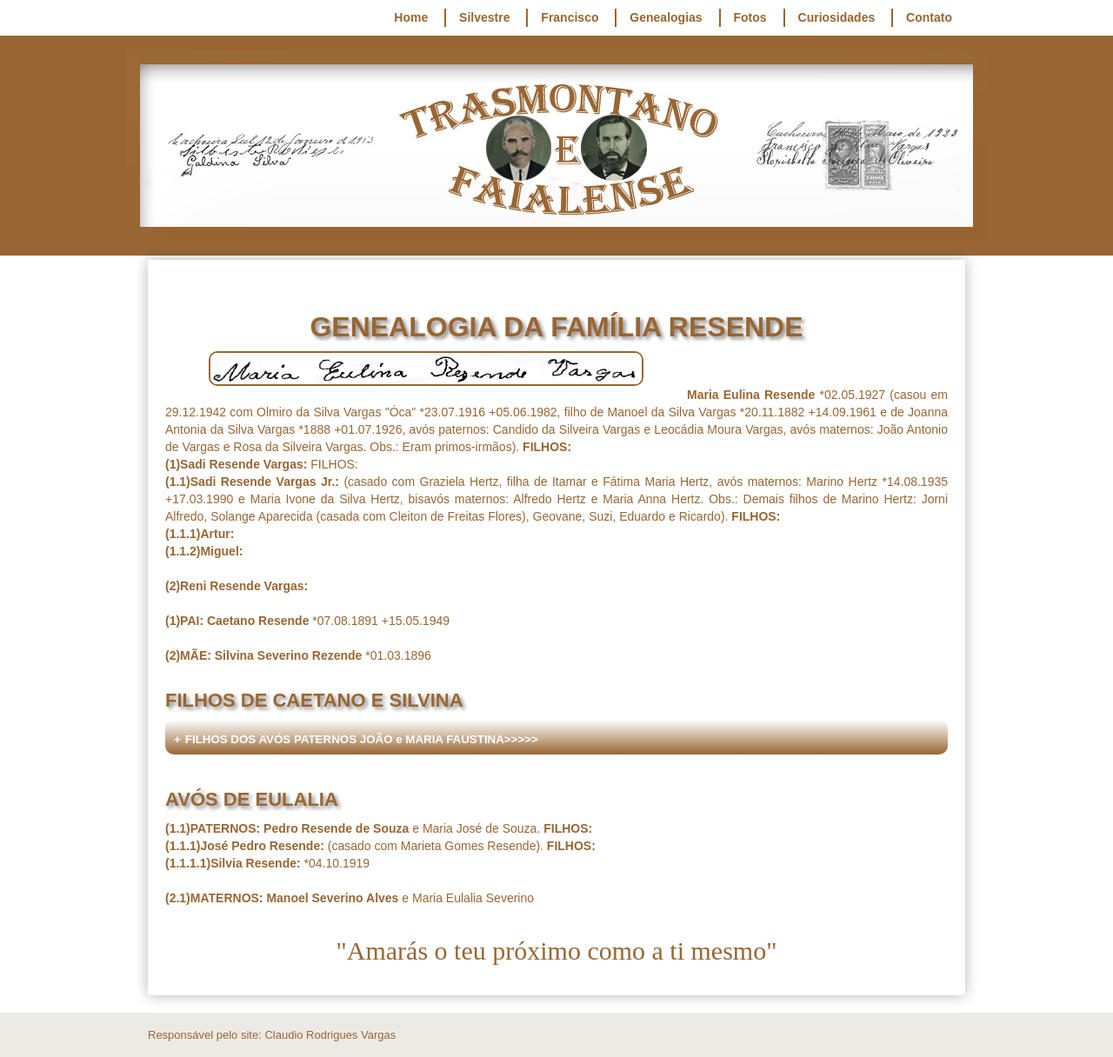
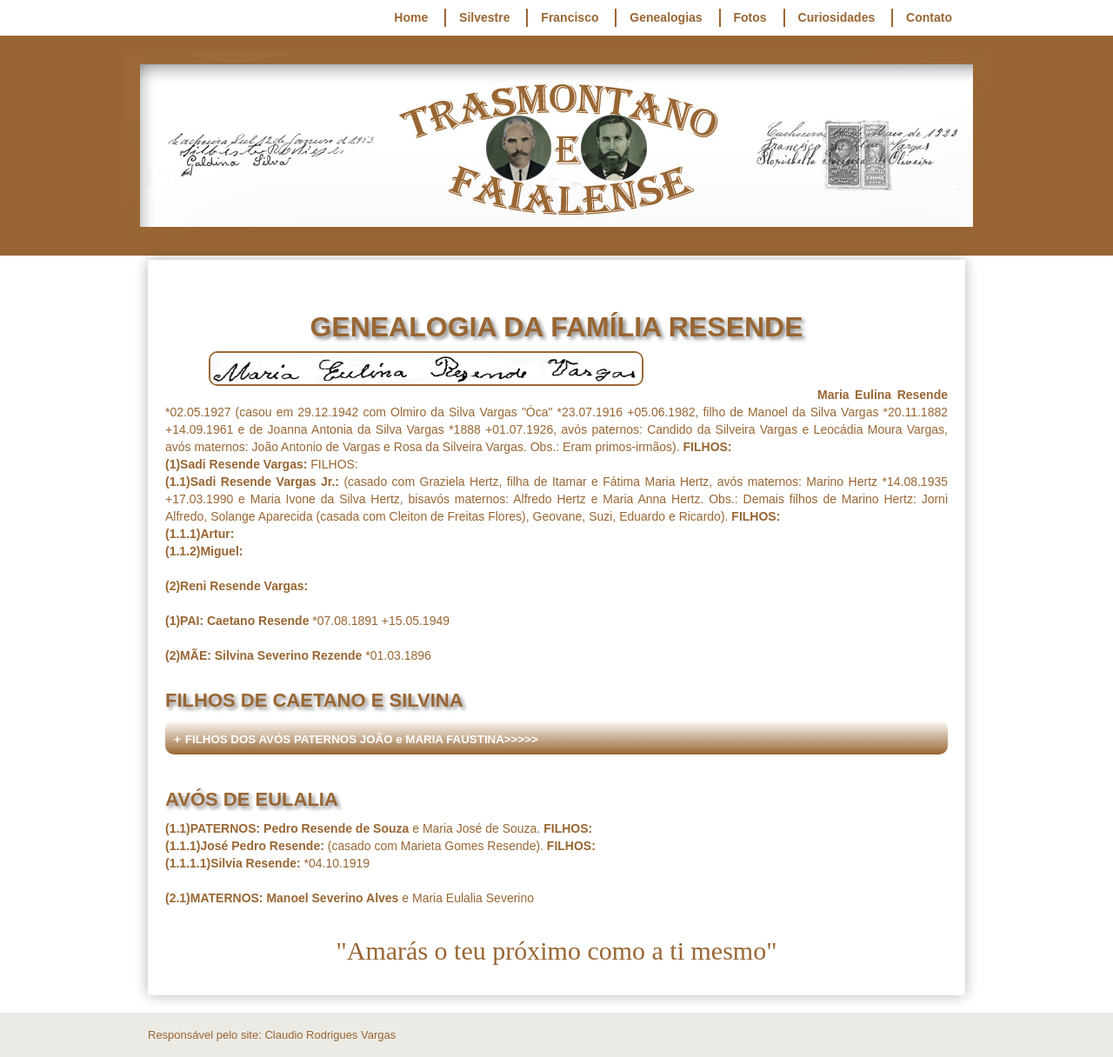
Before and after one commit to claudiovargas1955/claudiovargas1955.github.io, a Jekyll site: the page built from _pages/familia-resende.html, in a window 1280 px wide. Shown: the whole page at 87% size. Built offline with Jekyll 4.4.1, drawn with Linux system fonts in a browser that asks for light colours; some web fonts are replaced.

Commit message:
Update familia-resende.html

```diff
--- a/_pages/familia-resende.html
+++ b/_pages/familia-resende.html
@@ -32,7 +32,7 @@
       margin-left: 5px;
       }
 
-  .esq1{margin-right:50px;
+  .esq1{margin-right:100px;
         margin-left:50px;
         margin-bottom:5px;
         border:#996633 solid 2px;
@@ -95,9 +95,9 @@
 </style>
 
 <h1>GENEALOGIA DA FAMÍLIA RESENDE</h1>
-<img class="esq1" style="float:left"; src="/images/maria eulina.jpg" width="500px" height="40px" align="center" title="Assinatura de Maria Eulina";/>
-<b><p style="text-indent:100px";/><br><br>
-  Maria Eulina Resende </b>*02.05.1927 (casou em 29.12.1942 com Olmiro da Silva Vargas "Óca" *23.07.1916
+<img class="esq1" style="float:left"; src="/images/maria eulina.jpg" width="500px" height="40px" title="Assinatura de Maria Eulina";/><br><br>
+<b><p style="text-indent:100px";/>
+Maria Eulina Resende </b>*02.05.1927 (casou em 29.12.1942 com Olmiro da Silva Vargas "Óca" *23.07.1916
 +05.06.1982, filho de Manoel da Silva Vargas *20.11.1882 +14.09.1961 e de Joanna Antonia da Silva Vargas *1888 +01.07.1926, avós
 paternos: Candido da Silveira Vargas e Leocádia Moura Vargas, avós maternos: João Antonio de Vargas e Rosa da Silveira Vargas. Obs.:
 Eram primos-irmãos). <b>FILHOS: </b><br>
```
